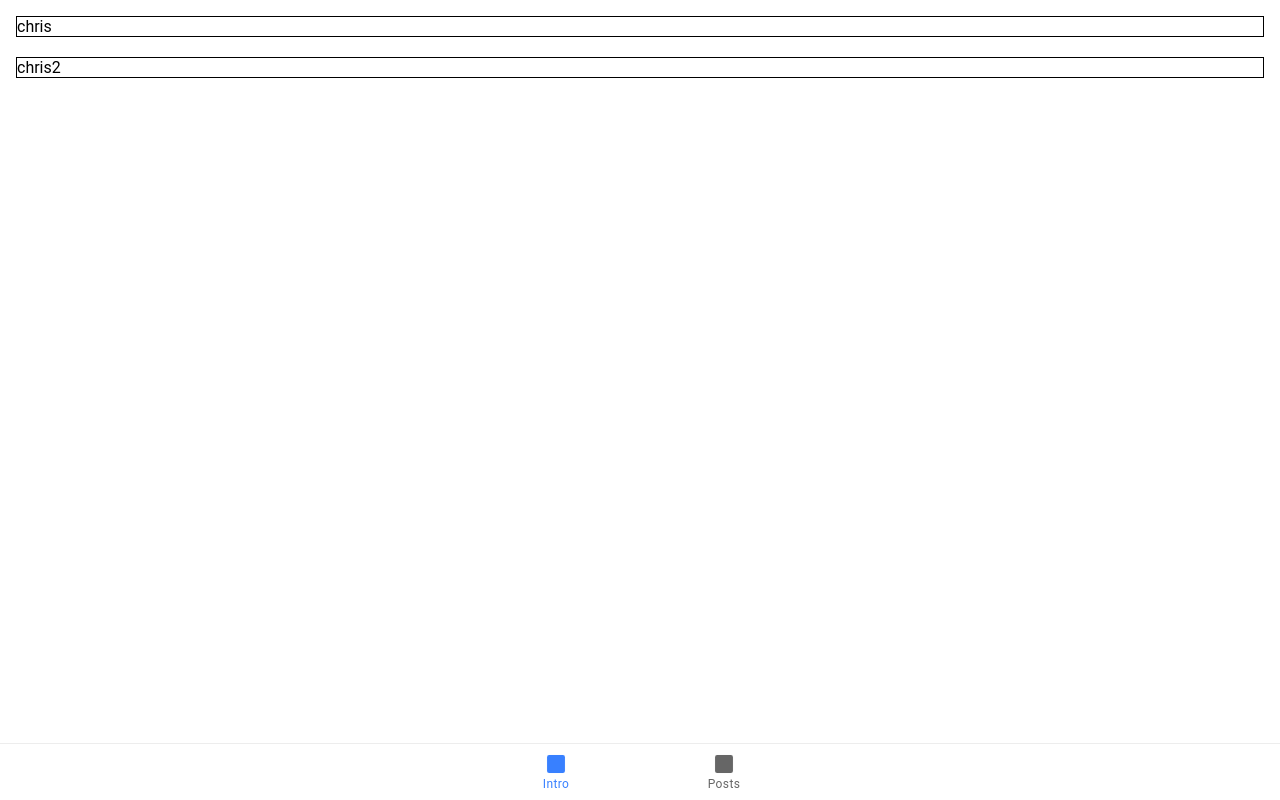
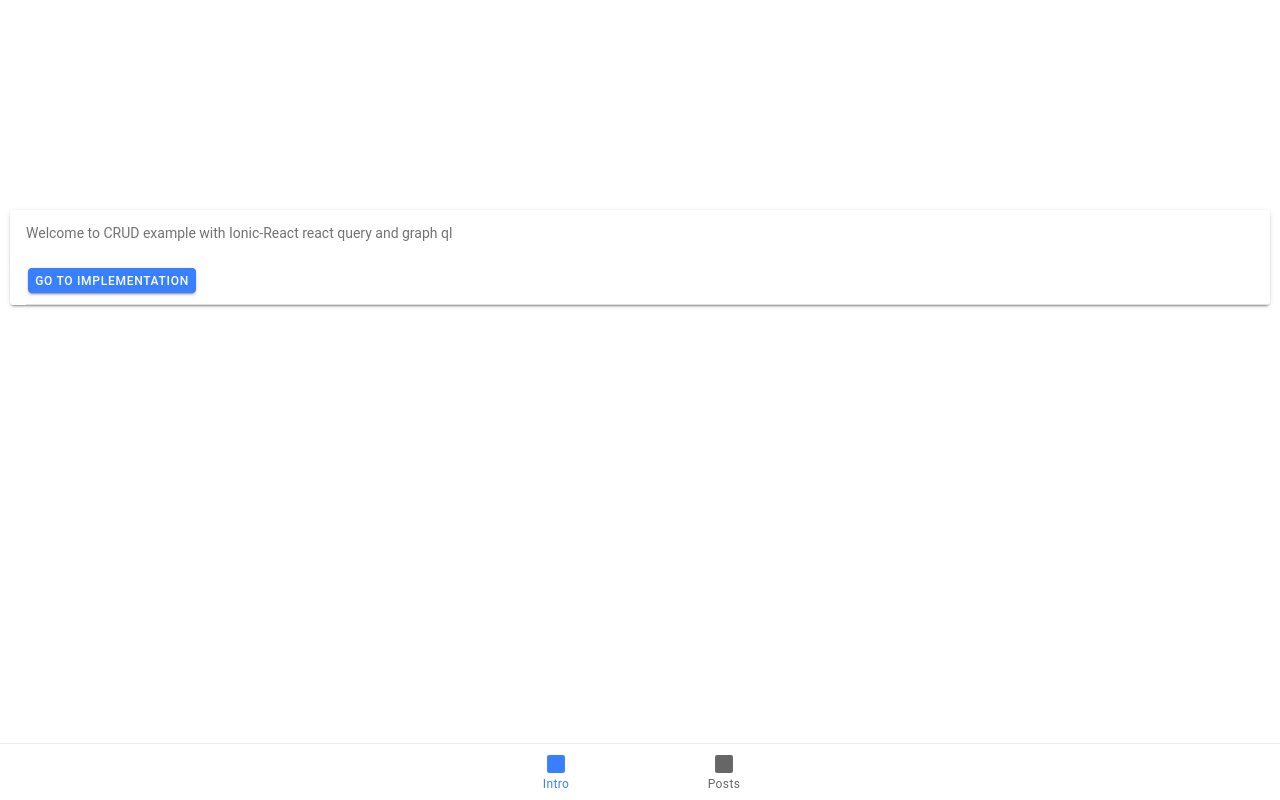
Before and after one commit to goodtoseeu57/ionic-react-chat-app, a React (Create React App) app: page /intro in a window 1280 px wide. Built offline with nearby package versions, Linux system fonts and the light colour scheme.

Commit message:
include welcome animation

```diff
--- a/src/pages/LandingIntro.scss
+++ b/src/pages/LandingIntro.scss
@@ -27,3 +27,9 @@
     }
   }
 }
+
+.square {
+  background-color: black;
+  font-size: 50px;
+  color: white;
+}
--- a/src/pages/LandingIntro.tsx
+++ b/src/pages/LandingIntro.tsx
@@ -1,21 +1,30 @@
-import React, {useState} from "react";
+import React from "react";
 import './LandingIntro.scss'
-import {IonList} from "@ionic/react";
+import {CreateAnimation, IonButton, IonCard, IonCardContent, IonContent, IonItem} from "@ionic/react";
 
 const LandingIntro = () => {
-    const [value, setValue] = useState<number>()
-
-    const values = [{id: 1, name: 'chris'}, {id: 2, name: 'chris2'}]
-
-    console.log(values.some(v => v.id === value)) // this the source
     return (
-
-        <IonList className={'test ion-padding'}>
-            {values.map(v => (
-                <div className={`option ${v.id === value ? 'selected' : 'not-selected'}`} key={v.id}
-                     onClick={() => setValue(v.id)}> {v.name} </div>
-            ))}
-        </IonList>
+        <IonContent>
+            <CreateAnimation
+                duration={1000}
+                fromTo={{
+                    property: 'transform',
+                    fromValue: 'translateY(-200px) rotate(0)',
+                    toValue: `translateY(200px) rotate(0)`,
+                }}
+                easing="ease-out"
+                play={true}
+            >
+                <IonCard>
+                    <IonCardContent>
+                        Welcome to CRUD example with Ionic-React react query and graph ql
+                    </IonCardContent>
+                    <IonItem>
+                        <IonButton> Go to Implementation </IonButton>
+                    </IonItem>
+                </IonCard>
+            </CreateAnimation>
+        </IonContent>
     )
 }
 
--- a/src/pages/edit-post-modal.tsx
+++ b/src/pages/edit-post-modal.tsx
@@ -2,7 +2,7 @@ import {useForm} from "react-hook-form";
 import {IonButton, IonInput, IonItem, IonLabel, IonTitle, IonToast, IonToolbar} from "@ionic/react";
 import {useUpdatePost} from "../hooks/graph-ql-request";
 import {Post} from "../Interfaces/PostInterface";
-import {ComponentProps} from "react";
+import React, {ComponentProps} from "react";
 
 interface EditPost {
     title: string,
@@ -12,7 +12,7 @@ interface EditPost {
 
 const EditPostModal: React.FC<Post> = (props) => {
     const {title, body, id} = props;
-    const {setValue, setFocus, handleSubmit, register} = useForm<EditPost>()
+    const {setValue, handleSubmit, register} = useForm<EditPost>()
     const updateMutation = useUpdatePost()
     const onSubmit = async (data: EditPost) => {
         data.id = id
@@ -28,7 +28,6 @@ const EditPostModal: React.FC<Post> = (props) => {
         message: 'Post has been updated successfully',
         position: 'top'
     }
-
 
     return (
         <form onSubmit={handleSubmit(onSubmit)}>
```
